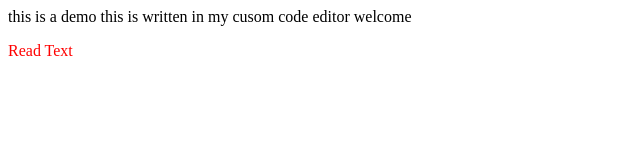
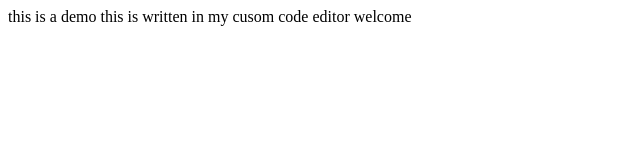
Before and after one commit to cmoizer1995/Hi-test, a plain HTML site: page index.html in a window 1280 px wide. Shown: the full height of the page, 0-640 px from the left. Drawn offline with Linux system fonts and the light colour scheme.

Commit message:
Update index.html

```diff
--- a/index.html
+++ b/index.html
@@ -6,6 +6,6 @@
 	<title> connor Moizer</title>
 </head>
 <body>
-	this is a demo this is written in my cusom code editor welcome <p style="color: #ff0000"> Read Text </p>
+	this is a demo this is written in my cusom code editor welcome
 </body>
 </html>
```
